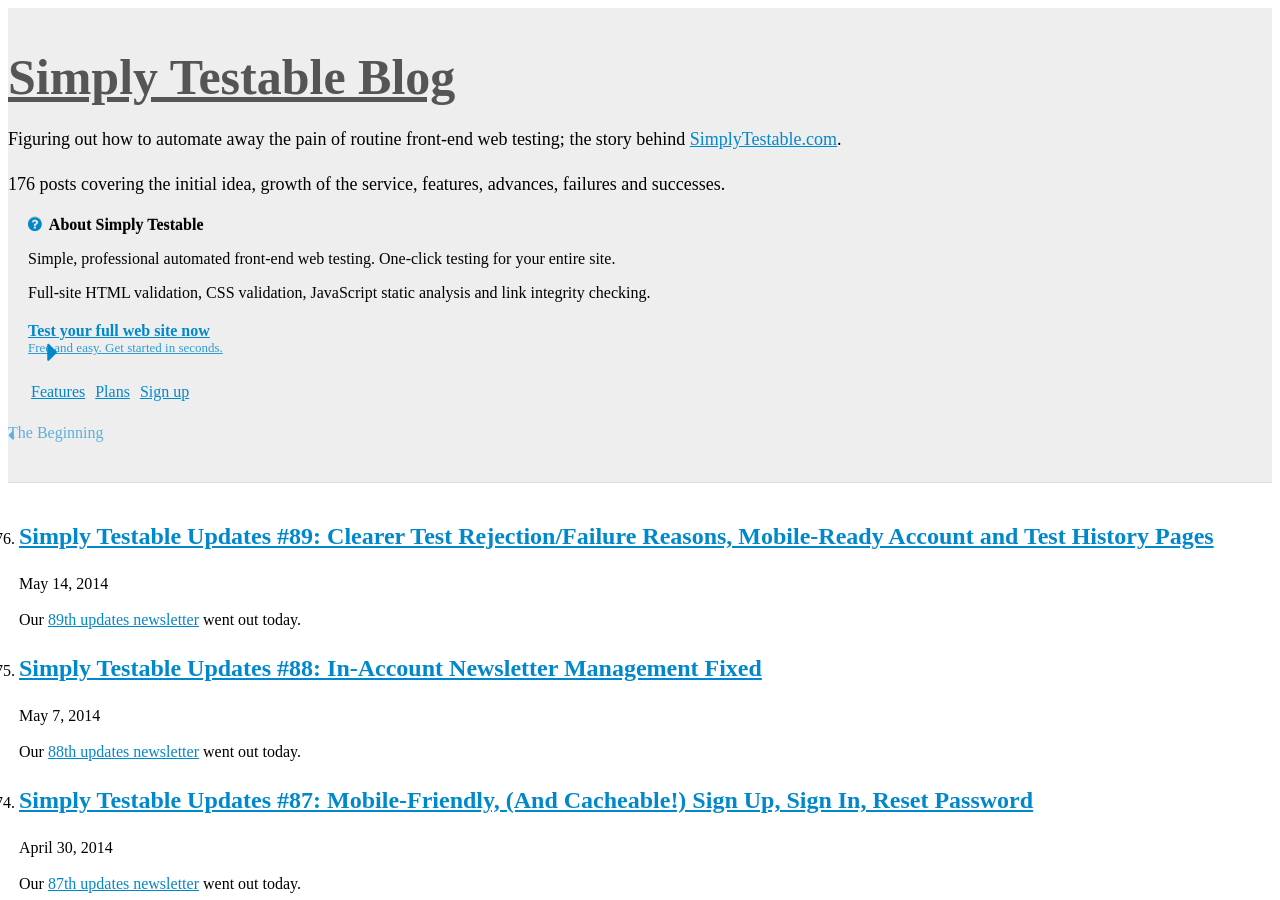
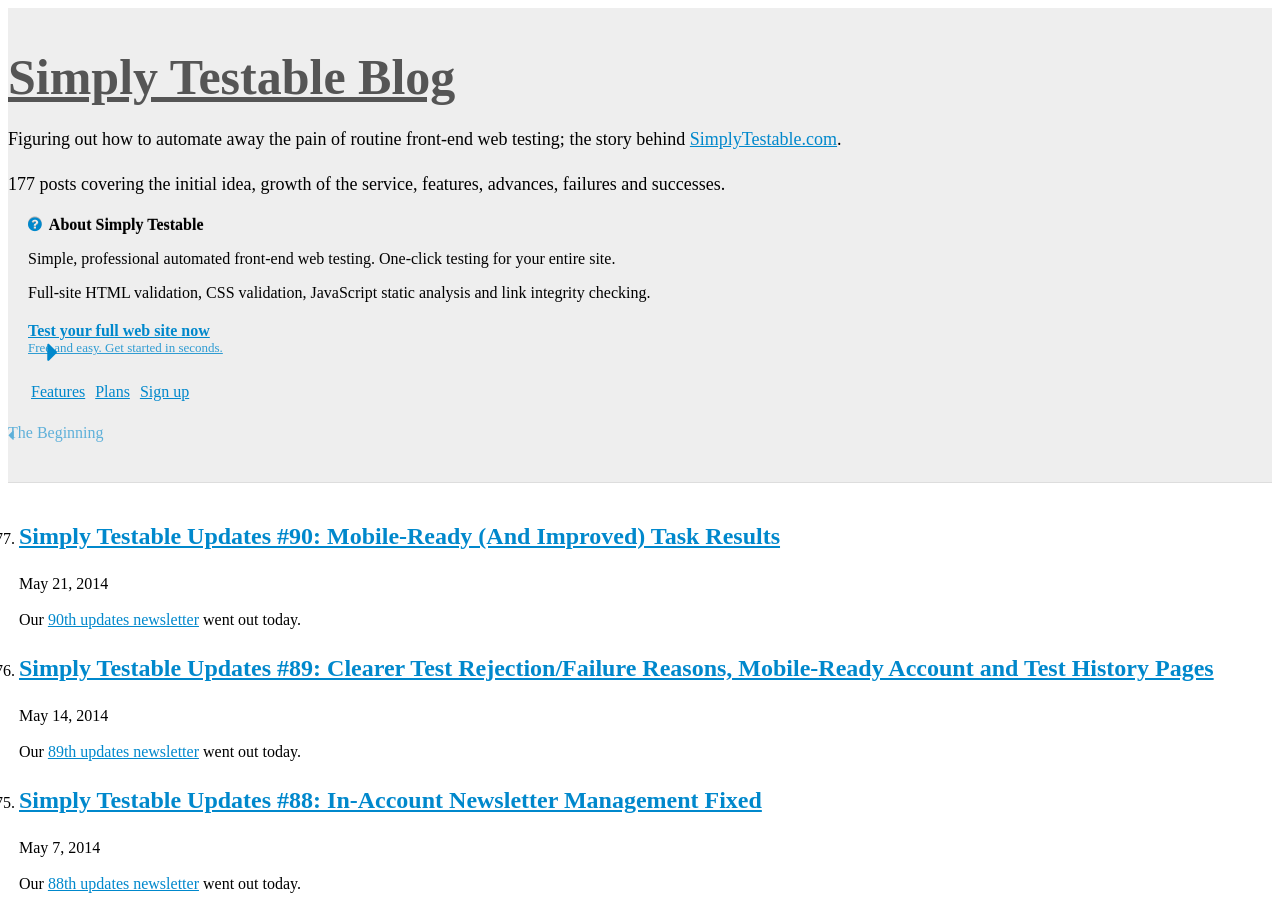
Before and after one commit to webignition/blog.simplytestable.com, a Jekyll site: the page built from archive/index.html, in a window 1280 px wide and 900 px high. Built offline with Jekyll 4.4.1, drawn with Linux system fonts in a browser that asks for light colours; nearby versions of some CDN libraries; comment, search, counter and statistics services are not loaded; a style sheet for code colours, icons or effects is not loaded; some of the changed text lies outside the part shown.

Commit message:
90th newsletter notification

```diff
--- a/archive/index.html
+++ b/archive/index.html
@@ -6,6 +6,28 @@ is_archive: true
 <ol class="archive">
 
 
+    <li value="177">
+        <h2><a href="/simply-testable-updates-90/">Simply Testable Updates #90: Mobile-Ready (And Improved) Task Results </a></h2>
+        <p class="post-date">May 21, 2014</p>
+
+
+
+
+
+
+
+
+
+    <p>
+        Our <a href="http://us5.campaign-archive1.com/?u=ac75e33d993d2b502e333ddd0&amp;id=17ddebefd6">90th updates newsletter</a> went out today.
+    </p>
+
+
+
+
+    </li>
+
+
     <li value="176">
         <h2><a href="/simply-testable-updates-89/">Simply Testable Updates #89: Clearer Test Rejection/Failure Reasons, Mobile-Ready Account and Test History Pages </a></h2>
         <p class="post-date">May 14, 2014</p>
```
Also changed, not shown: _posts/2014/2014-05-21-simply-testable-updates-90.html (added, +14 -0 lines), sitemap.xml (+7 -3 lines).
